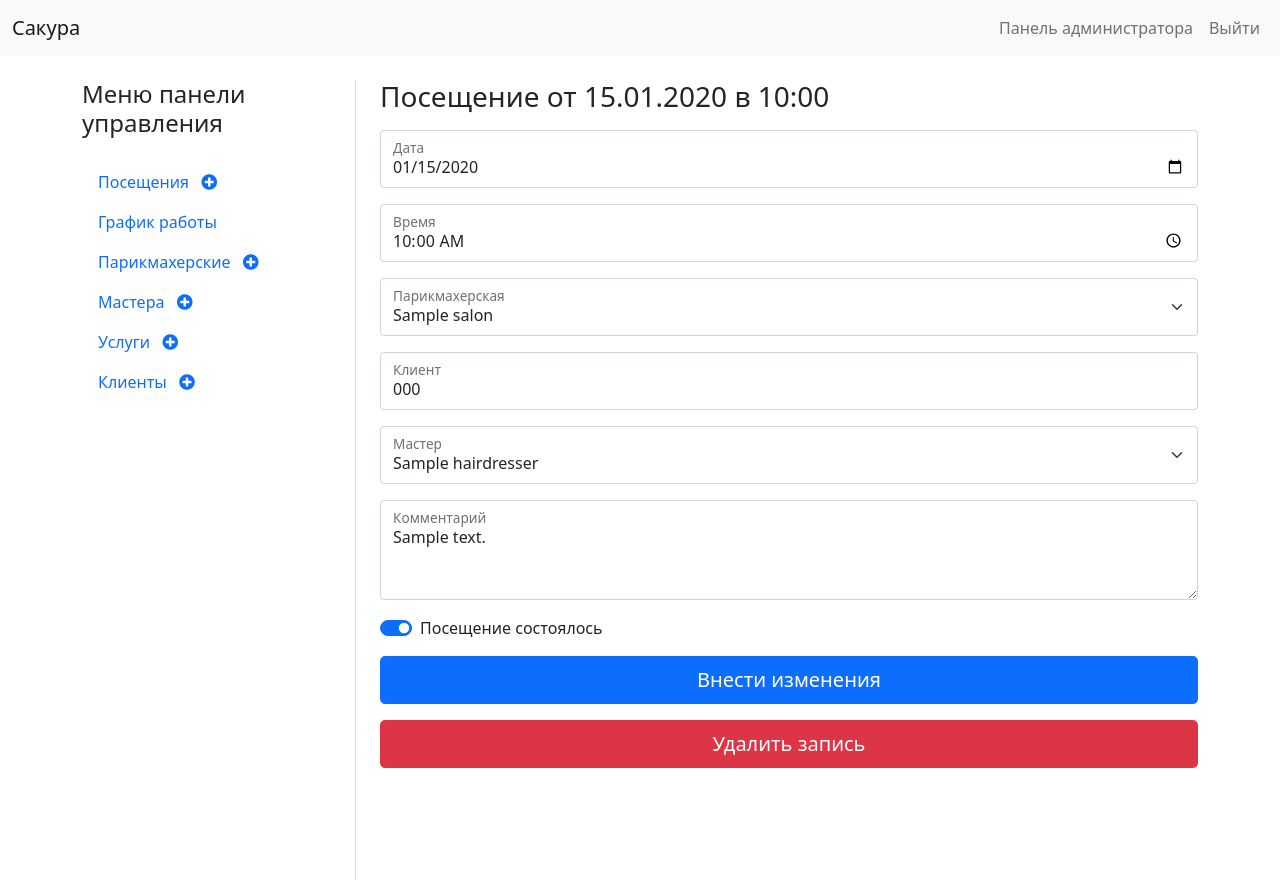
After one commit to roman-shelemekh/sakura_web, a Flask app: page /admin/appointment/1 in a window 1280 px wide. The commit adds this page. Run offline with Flask 2, Linux system fonts and the light colour scheme; a user stored in the database is signed in; tables that the repository leaves empty hold one stand-in row (values such as "Sample post").

Commit message:
appointment detail with JavaScript constraints added

```diff
--- a/services/web/sakura/forms.py
+++ b/services/web/sakura/forms.py
@@ -5,7 +5,8 @@ from wtforms import (
 )
 from wtforms.validators import DataRequired, Length, Optional
 from .models import User, Hairdresser, Salon, Client
-from .utils import Unique, MyForm, MyDateField, MyFloatField
+from .utils import Unique, MyForm, MyDateField, MyFloatField, MyTimeField
+from datetime import time
 
 
 class LoginForm(FlaskForm):
@@ -107,3 +108,33 @@ class AppointmentFilterForm(MyForm):
     status = RadioField('Статус', choices=[
         ('accomplished', 'состоявшиеся'), ('unaccomplished', 'несостоявшиеся'), ('all', 'все'),
     ])
+
+class AppointmentForm(MyForm):
+    date = MyDateField('Дата', validators=[DataRequired('Поле "Дата" является обязательным для заполнения')],
+                       format='%Y-%m-%d')
+    time = MyTimeField('Дата', validators=[Optional()], format='%H:%M')
+    salon = SelectField('Парикмахерская')
+    client = StringField('Клиент')
+    hairdresser = SelectField('Мастер', validate_choice=False)
+    comment = TextAreaField('Комментарий', validators=[Length(
+                                                        min=0, max=500,
+                                                        message='Поле "Комментарий" не должен превышать 500 знаков.')])
+    accomplished = BooleanField('Статус')
+
+    def validate_time(self, field):
+        start, sunday_finish, finish = time(8, 0), time(16, 0), time(20, 0)
+        if not field.data :
+            print('HEllo')
+            return
+        if field.data < start:
+            raise ValidationError('Мы начинаем работать с 8:00.')
+        if field.data > finish:
+            raise ValidationError('С понедельника по субботу мы работаем до 20:00.')
+        if self.date.data and self.date.data.isoweekday() == 7 and field.data > sunday_finish:
+            raise ValidationError(f'Похоже, что {self.date.data.strftime("%d.%m.%Y")} - это воскресенье. '
+                                  f'А по воскресеньям мы работаем до 16:00.')
+
+    def validate_client(self, field):
+        clients = [i.phone_number for i in Client.query.all()]
+        if field.data not in clients:
+            raise ValidationError('Такого клиента пока нет в базе данных.')
--- a/services/web/sakura/models.py
+++ b/services/web/sakura/models.py
@@ -35,7 +35,7 @@ class Salon(db.Model):
     phone_number = db.Column(db.String(13))
     latitude = db.Column(db.Float)
     longitude = db.Column(db.Float)
-    translit = db.Column(db.String)
+    translit = db.Column(db.String, unique=True)
     appointments = db.relationship('Appointment', backref='salon_appointment', lazy=True)
     shifts = db.relationship('Shifts', backref='salon_shifts', lazy=True)
     __table_args__ = (db.UniqueConstraint('latitude', 'longitude'),)
@@ -137,4 +137,5 @@ class Shifts(db.Model):
     date_id = db.Column(db.Integer, db.ForeignKey('calendar.id'))
     hairdresser_id = db.Column(db.Integer, db.ForeignKey('hairdresser.id', ondelete='CASCADE'))
     salon_id = db.Column(db.Integer, db.ForeignKey('salon.id', ondelete='CASCADE'))
+    # TODO: ondelete не отображается в миграциях
     __table_args__ = (db.UniqueConstraint('date_id', 'hairdresser_id'),)
--- a/services/web/sakura/routes.py
+++ b/services/web/sakura/routes.py
@@ -4,9 +4,12 @@ from flask import (
 from sqlalchemy.exc import IntegrityError
 from flask_login import current_user, login_user, logout_user, login_required
 from . import app, db
-from .forms import LoginForm, HairdresserForm, SalonForm, ServiceForm, TypeForm, ClientForm, AppointmentFilterForm
+from .forms import (
+    LoginForm, HairdresserForm, SalonForm, ServiceForm, TypeForm, ClientForm, AppointmentFilterForm,
+    AppointmentForm
+)
 from .models import User, Hairdresser, Salon, Service, Type, Calendar, Shifts, Client, Appointment
-from .utils import months_to_navigate, month_for_heading
+from .utils import months_to_navigate, month_for_heading, is_fetch
 from datetime import datetime
 from transliterate import translit
 
@@ -265,6 +268,7 @@ def schedule(year, month, salon_translit):
 
 
 @app.route('/admin/schedule/add', methods=['POST'])
+@is_fetch
 def add_shift():
     data = request.get_json()
     date = datetime.strptime(data.get('date'), '%d.%m.%Y')
@@ -280,6 +284,7 @@ def add_shift():
 
 
 @app.route('/admin/schedule/delete', methods=['POST'])
+@is_fetch
 def delete_shift():
     data = request.get_json()
     date = datetime.strptime(data.get('date'), '%d.%m.%Y')
@@ -388,3 +393,70 @@ def all_appointments(salon_translit):
     return render_template('appointment.html', title='Посещения', appointments=appointments, form=form,
                            salons=salons, salon_id=salon_id, salon_translit=salon_translit,
                            hairdressers=hairdressers)
+
+
+@app.route('/admin/appointment/<int:appointment_id>', methods=['GET', 'POST'])
+@login_required
+def appointment_detail(appointment_id):
+    appointment = Appointment.query.get_or_404(appointment_id)
+    form = AppointmentForm(edit=True)
+    form.salon.choices = [(str(row.id), row.name) for row in Salon.query.all()]
+    form.client.choices = [(str(row.id), row.phone_number) for row in Client.query.all()]
+    print(form.data)
+    if form.validate_on_submit():
+        appointment.date = form.date.data
+        appointment.time = form.time.data
+        appointment.salon_id = form.salon.data
+        appointment.hairdresser_id = form.hairdresser.data or None
+        client_id = Client.query.filter(Client.phone_number == form.client.data).first().id
+        appointment.client_id = client_id
+        appointment.comment = form.comment.data
+        appointment.accomplished = form.accomplished.data
+        db.session.commit()
+        salon = Salon.query.get_or_404(appointment.salon_id)
+        flash(f'Посещение от {appointment.date.strftime("%d.%m.%Y")} в '
+              f'{appointment.time.strftime("%H:%M")} успешно изменено.')
+        return redirect(url_for('all_appointments', salon_translit=salon.translit))
+    elif request.method == 'GET':
+        form.salon.default = appointment.salon_id
+        form.process()
+        form.date.data = appointment.date
+        form.time.data = appointment.time
+        form.client.data = Client.query.get(appointment.client_id)
+        form.comment.data = appointment.comment
+        form.accomplished.data = appointment.accomplished
+
+    return render_template('appointment_detail.html', title=f'Посещение № {appointment.id}',
+                           appointment=appointment, form=form)
+
+
+@app.route('/admin/get_clients')
+@is_fetch
+def get_clients():
+    return jsonify(clients=[i.phone_number for i in Client.query.all()])
+
+
+@app.route('/admin/get_hairdressers', methods=['POST'])
+@is_fetch
+def get_hairdressers():
+    data = request.get_json()
+    try:
+        default_hairdresser = Appointment.query.get(data.get('appointment_id')).hairdresser_id
+    except:
+        default_hairdresser = None
+    date_id = Calendar.query.filter(Calendar.date == datetime.strptime(data['date'], '%Y-%m-%d').date()).first().id
+    shifts = Shifts.query.filter(Shifts.salon_id == data.get('salon_id'), Shifts.date_id == date_id).all()
+    hairdressers = [{'id':shift.hairdresser_shifts.id, 'name': shift.hairdresser_shifts.name} for shift in shifts]
+    return jsonify(hairdressers=hairdressers, default_hairdresser=default_hairdresser)
+
+
+@app.route('/admin/appointment/<int:appointment_id>/delete')
+@login_required
+def delete_appointment(appointment_id):
+    appointment = Appointment.query.get_or_404(appointment_id)
+    db.session.delete(appointment)
+    db.session.commit()
+    flash(f'Посещение от {appointment.date.strftime("%d.%m.%Y")} в '
+          f'{appointment.time.strftime("%H:%M")} успешно удалено.')
+    salon = Salon.query.get_or_404(appointment.salon_id)
+    return redirect(url_for('all_appointments', salon_translit=salon.translit))
--- /dev/null
+++ b/services/web/sakura/static/appointment_detail.js
@@ -0,0 +1,72 @@
+const href = window.location.href.split('/')
+const appointment_id = href[href.length - 1]
+const clients_list = document.getElementById('clients_list')
+const client_url = clients_list.getAttribute('data-url')
+fetch(client_url, {
+        method:'GET',
+        headers: {'X-Requested-With': 'XMLHttpRequest'}
+    })
+    .then(response => response.json())
+    .then(json => {
+        for(const client of json.clients){
+            clients_list.innerHTML += '<option value="' + client + '">'
+        }
+    })
+
+
+const date = document.getElementById('id_date')
+checkbox_status(date.value)
+const salon_id = document.getElementById('id_salon')
+const send_data = {
+    date: date.value,
+    salon_id: salon_id.value,
+    appointment_id: appointment_id
+}
+fetch_hairdressers(send_data)
+date.addEventListener('input', event =>{
+    send_data['date'] = event.target.value
+    fetch_hairdressers(send_data)
+    checkbox_status(event.target.value)
+})
+salon_id.addEventListener('change', event =>{
+    send_data['salon_id'] = event.target.value
+    fetch_hairdressers(send_data)
+})
+
+
+function checkbox_status(date){
+    const parsed_date = Date.parse(date)
+    const current_date = Date.now()
+    const checkbox = document.getElementById('id_accomplished')
+    if (parsed_date > current_date){
+        checkbox.checked = false
+        checkbox.setAttribute('disabled', "")
+    } else {
+        checkbox.removeAttribute('disabled')
+    }
+}
+
+
+function fetch_hairdressers(send_data){
+    const hairdresser_select = document.getElementById('id_hairdresser')
+    const hairdresser_url = hairdresser_select.parentElement.getAttribute('data-url')
+    fetch(hairdresser_url, {
+            method: 'POST',
+            body: JSON.stringify(send_data),
+            headers: {
+                'Content-type': 'application/json; charset=UTF-8',
+                'X-Requested-With': 'XMLHttpRequest'
+            }
+    }).then(response => response.json()).then(json => {
+        hairdresser_select.innerHTML = '<option value="">--выберите парикмахера--</option>'
+        for(const hairdresser of json.hairdressers){
+            let option
+            if (hairdresser.id === json.default_hairdresser){
+                option = '<option selected="selected" value="' + hairdresser.id + '">' + hairdresser.name + '</option>'
+            } else {
+                option = '<option value="' + hairdresser.id + '">' + hairdresser.name + '</option>'
+            }
+            hairdresser_select.innerHTML += option
+        }
+    })
+}
--- a/services/web/sakura/static/schedule.js
+++ b/services/web/sakura/static/schedule.js
@@ -78,7 +78,8 @@ function postShift(salon_id, hairdresser_id, date, url){
         method: 'POST',
         body: JSON.stringify(data),
         headers: {
-            'Content-type': 'application/json; charset=UTF-8'
+            'Content-type': 'application/json; charset=UTF-8',
+            'X-Requested-With': 'XMLHttpRequest'
         }
     }).then(response => response.json())
 }
--- a/services/web/sakura/templates/appointment.html
+++ b/services/web/sakura/templates/appointment.html
@@ -73,7 +73,7 @@
     <tbody>
         {% for appointment in appointments.items %}
         <tr>
-            <td><a href=""><i class="text-primary far fa-eye"></i></a></td>
+            <td><a href="{{ url_for('appointment_detail', appointment_id=appointment.id) }}"><i class="text-primary far fa-eye"></i></a></td>
             <td>
                 {% if appointment.date %}{{ appointment.date|ru_date }}{% else %} - {% endif %}
             </td>
--- /dev/null
+++ b/services/web/sakura/templates/appointment_detail.html
@@ -0,0 +1,76 @@
+{% extends "admin.html" %}
+
+{% block right_column %}
+<h3 class="mb-3">Посещение от {{ appointment.date.strftime("%d.%m.%Y") }} в {{ appointment.time.strftime("%H:%M") }}</h3>
+<form action="" method="post" class="needs-validation" novalidate>
+    <div>{{ form.hidden_tag() }}</div>
+    <div class="form-floating mb-3">
+        {{ form.date(class='form-control' + (" is-invalid" if form.date.errors else ""), placeholder='Дата', id='id_date', type='date') }}
+        <label for="id_date">Дата</label>
+        {% if form.date.errors %}
+        <div id="id_date" class="invalid-feedback">
+            {% for error in form.date.errors %}
+            {{ error }}
+            {% endfor %}
+        </div>
+        {% endif %}
+    </div>
+        <div class="form-floating mb-3">
+        {{ form.time(class='form-control' + (" is-invalid" if form.time.errors else ""), placeholder='Время', id='id_time', type='time', step='600') }}
+        <label for="id_time">Время</label>
+        {% if form.time.errors %}
+        <div id="id_time" class="invalid-feedback">
+            {% for error in form.time.errors %}
+            {{ error }}
+            {% endfor %}
+        </div>
+        {% endif %}
+    </div>
+    <div class="form-floating mb-3">
+        {{ form.salon(class="form-select", placeholder='Парикмахерская', id='id_salon') }}
+        <label for="id_salon">Парикмахерская</label>
+    </div>
+    <div class="form-floating mb-3">
+        {{ form.client(class='form-control' + (" is-invalid" if form.client.errors else ""), placeholder='Клиент', id='id_client', list='clients_list') }}
+        <label for="id_client">Клиент</label>
+        <datalist id="clients_list" data-url="{{ url_for('get_clients')}}"></datalist>
+        {% if form.client.errors %}
+        <div id="id_client" class="invalid-feedback">
+            {% for error in form.client.errors %}
+            {{ error }}
+            {% endfor %}
+        </div>
+        {% endif %}
+    </div>
+    <div class="form-floating mb-3" data-url="{{ url_for('get_hairdressers') }}">
+        {{ form.hairdresser(class="form-select", placeholder='Мастер', id='id_hairdresser') }}
+        <label for="id_hairdresser">Мастер</label>
+    </div>
+    <div class="form-floating mb-3">
+        {{ form.comment(class='form-control' + (" is-invalid" if form.comment.errors else ""), placeholder='Комментарий', style='height: 100px;', id='id_comment') }}
+        <label for="id_comment">Комментарий</label>
+        {% if form.comment.errors %}
+        <div id="id_comment" class="invalid-feedback">
+            {% for error in form.comment.errors %}
+            {{ error }}
+            {% endfor %}
+        </div>
+        {% endif %}
+    </div>
+    <div class="form-check form-switch mb-3">
+        {{ form.accomplished(class="form-check-input", type="checkbox", id="id_accomplished") }}
+        <label class="form-check-label" for="id_accomplished">Посещение состоялось</label>
+    </div>
+
+    <div class="d-grid gap-2 mb-3">
+        <button class="btn btn-lg btn-primary" type="submit">Внести изменения</button>
+    </div>
+</form>
+<div class="d-grid gap-2 mb-3">
+    <a href="{{ url_for('delete_appointment', appointment_id=appointment.id) }}" class="btn btn-lg btn-danger" onclick="return confirm('Вы уверены?');">Удалить запись</a>
+</div>
+{% endblock %}
+
+{% block script %}
+<script type="text/javascript" src="{{ url_for('staticfiles', filename='appointment_detail.js') }}"></script>
+{% endblock %}
```
Also changed, not shown: services/web/migrations/versions/b563846b2070_.py (added, +28 -0 lines), services/web/sakura/utils.py (+27 -1 lines).
